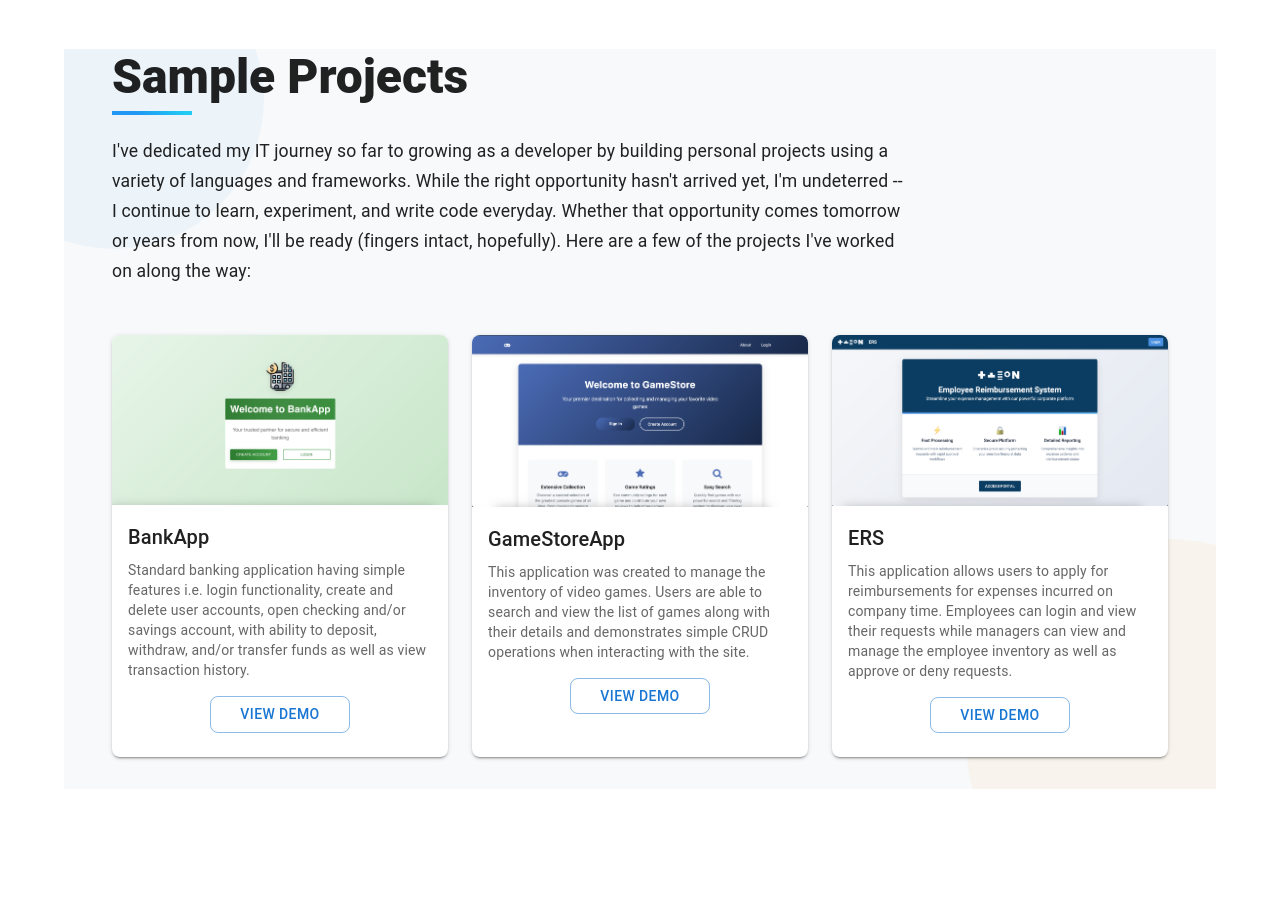
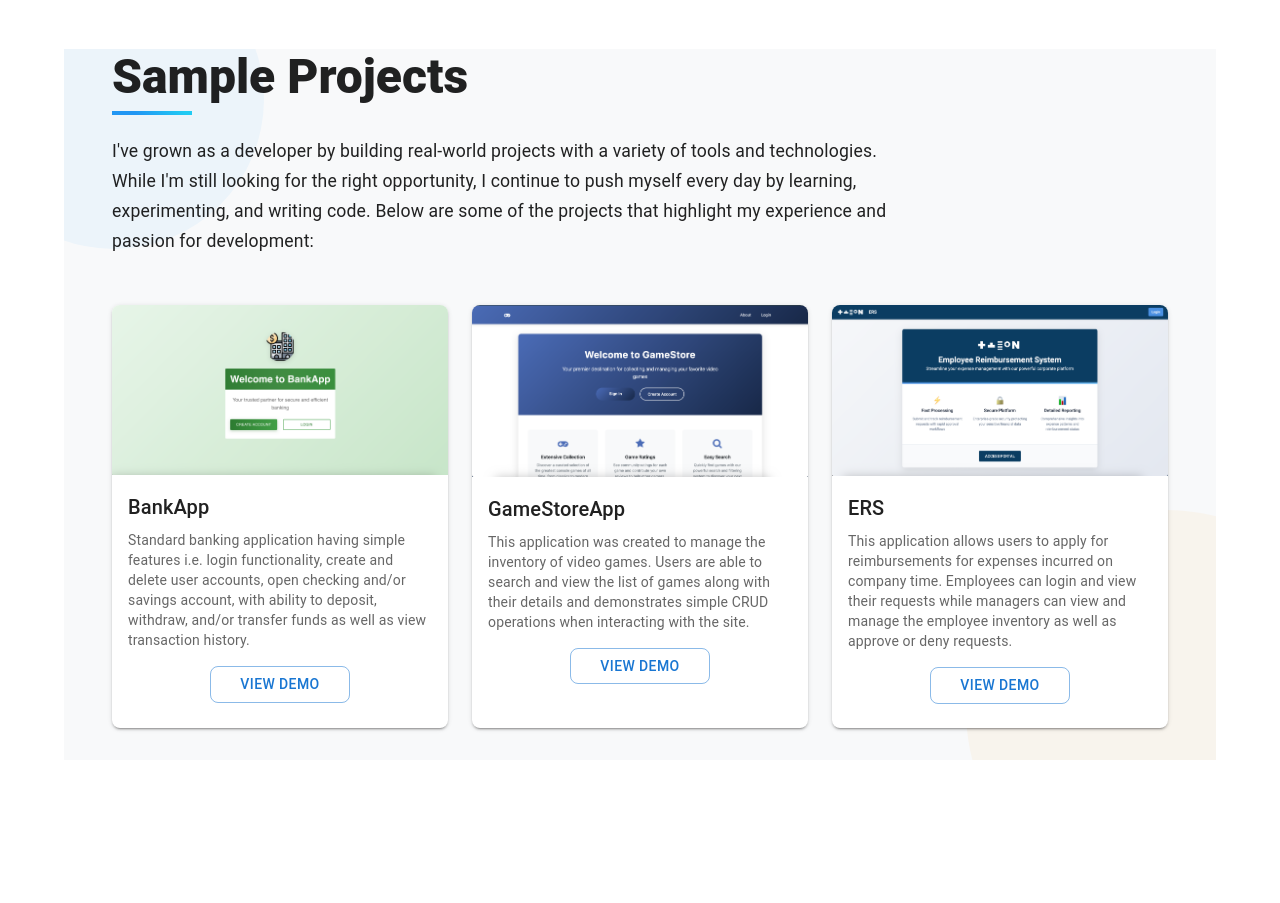
Before and after one commit to tjgray94/CodeCustoms, a Next.js app in the folder code-customs/: page / in a window 1280 px wide. Shown: the part 2520-3423 px from the top of the page. Built offline with nearby package versions, Linux system fonts and the light colour scheme.

Commit message:
Updated text under Sample Projects header

```diff
--- a/code-customs/src/app/components/SampleProjects.tsx
+++ b/code-customs/src/app/components/SampleProjects.tsx
@@ -84,11 +84,10 @@ export default function SampleProjects() {
           lineHeight: 1.7
         }}
       >
-        I&apos;ve dedicated my IT journey so far to growing as a developer by building personal projects using
-        a variety of languages and frameworks. While the right opportunity hasn&apos;t arrived yet, I&apos;m
-        undeterred -- I continue to learn, experiment, and write code everyday. Whether that opportunity comes
-        tomorrow or years from now, I&apos;ll be ready (fingers intact, hopefully). Here are a few of the
-        projects I&apos;ve worked on along the way:
+        I&apos;ve grown as a developer by building real-world projects with a variety of
+        tools and technologies. While I&apos;m still looking for the right opportunity,
+        I continue to push myself every day by learning, experimenting, and writing code.
+        Below are some of the projects that highlight my experience and passion for development:
       </Typography>
 
       {/* Enhanced Portfolio Grid */}
```
Also changed, not shown: 1 other file (tests, documents, lock files or other folders).
